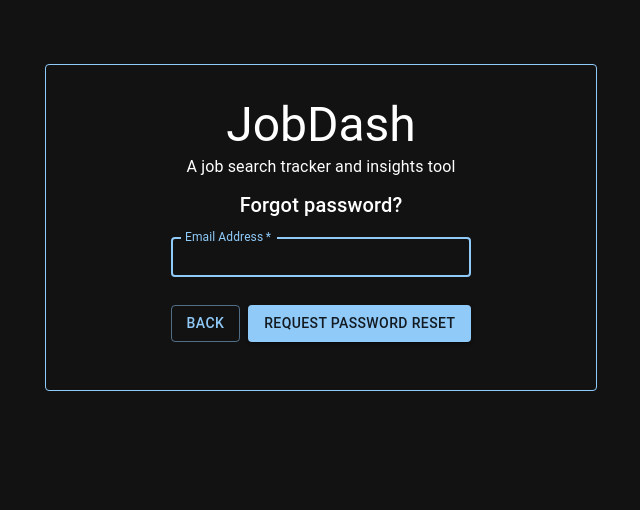
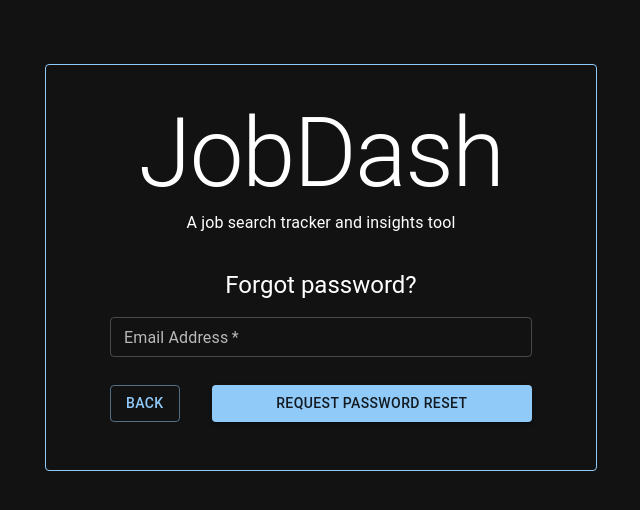
Before and after one commit to nicole-nguyen1/jobdash, a Next.js app in the folder client/: page / in a window 1280 px wide. Both pictures are taken after a click on the link "Forgot password?". Shown: the top 510 px of the page, without its empty margins (319-959 px from the left). Built offline with nearby package versions, Linux system fonts and the light colour scheme.

Commit message:
email validation, error status, confirmation message for forgot pw

```diff
--- a/client/package.json
+++ b/client/package.json
@@ -14,12 +14,15 @@
     "@mui/material": "^5.15.6",
     "next": "14.1.0",
     "react": "^18",
-    "react-dom": "^18"
+    "react-dom": "^18",
+    "react-hook-form": "^7.49.3",
+    "validator": "^13.11.0"
   },
   "devDependencies": {
     "@types/node": "^20",
     "@types/react": "^18",
     "@types/react-dom": "^18",
+    "@types/validator": "^13.11.8",
     "autoprefixer": "^10.0.1",
     "eslint": "^8",
     "eslint-config-next": "14.1.0",
--- a/client/src/app/page.tsx
+++ b/client/src/app/page.tsx
@@ -49,7 +49,7 @@ export default function Home() {
 					}}
 				>
 					<Box sx={{ textAlign: "center" }}>
-						<Typography variant="h3">JobDash</Typography>
+						<Typography variant="h1">JobDash</Typography>
 						<Typography variant="subtitle1">
 							A job search tracker and insights tool
 						</Typography>
--- a/client/src/components/ForgotPassword.tsx
+++ b/client/src/components/ForgotPassword.tsx
@@ -1,23 +1,65 @@
 import { AuthFormType } from "@/app/page";
 import { Box, Typography, TextField, Button, Grid } from "@mui/material";
-import React, { Dispatch, SetStateAction } from "react";
+import React, { Dispatch, SetStateAction, useCallback, useState } from "react";
+import validator from "validator";
 
 type Props = {
 	setAuthFormType: Dispatch<SetStateAction<AuthFormType>>;
 };
 
 export default function ForgotPassword({ setAuthFormType }: Props) {
+	const [email, setEmail] = useState<string>("");
+	const [error, setError] = useState<string | null>(null);
+	const [showEmailSentMessage, setShowEmailSentMessage] =
+		useState<boolean>(false);
+
+	const onSubmit = (e: React.SyntheticEvent) => {
+		const isEmailValid = validator.isEmail(email);
+		if (isEmailValid) {
+			setError(null);
+			setShowEmailSentMessage(true);
+		} else {
+			setError("Invalid email address");
+		}
+
+		e.preventDefault();
+	};
+
+	const onChange = useCallback(
+		(e: React.SyntheticEvent) => {
+			if (showEmailSentMessage) {
+				setShowEmailSentMessage(false);
+			}
+			setError(null);
+			setEmail((e.target as HTMLInputElement).value);
+		},
+		[showEmailSentMessage]
+	);
+
 	return (
 		<Box
 			sx={{
-				marginTop: "8px",
+				marginTop: 4,
 				display: "flex",
 				flexDirection: "column",
 				alignItems: "center",
+				width: "100%",
 			}}
 		>
-			<Typography variant="h6">Forgot password?</Typography>
-			<Box component="form" onSubmit={() => {}} noValidate sx={{ mt: 1 }}>
+			<Box sx={{ textAlign: "center" }}>
+				<Typography variant="h5">Forgot password?</Typography>
+				{showEmailSentMessage && (
+					<Typography variant="body2" sx={{ fontStyle: "italic", m: 2 }}>
+						If you have an email registered with us, you will receive an email
+						with a link to reset your password shortly.
+					</Typography>
+				)}
+			</Box>
+			<Box
+				component="form"
+				onSubmit={(e) => onSubmit(e)}
+				sx={{ mt: 1, width: "100%" }}
+			>
 				<TextField
 					margin="dense"
 					required
@@ -26,22 +68,29 @@ export default function ForgotPassword({ setAuthFormType }: Props) {
 					label="Email Address"
 					name="email"
 					autoComplete="email"
-					autoFocus
 					size="small"
+					onChange={(e) => onChange(e)}
+					error={error != null}
+					helperText={error}
 				/>
-				<Grid container direction="row" columnGap={1}>
-					<Grid item xs>
+				<Grid container direction="row" columns={10} columnGap={4}>
+					<Grid item columns={2}>
 						<Button
-							type="submit"
 							variant="outlined"
 							sx={{ mt: 3, mb: 2 }}
 							onClick={() => setAuthFormType("SIGN_IN")}
+							fullWidth
 						>
 							Back
 						</Button>
 					</Grid>
-					<Grid item>
-						<Button type="submit" variant="contained" sx={{ mt: 3, mb: 2 }}>
+					<Grid item xs columns={4}>
+						<Button
+							type="submit"
+							variant="contained"
+							fullWidth
+							sx={{ mt: 3, mb: 2 }}
+						>
 							Request password reset
 						</Button>
 					</Grid>
--- a/client/src/components/SignIn.tsx
+++ b/client/src/components/SignIn.tsx
@@ -20,13 +20,13 @@ export default function SignIn({ setAuthFormType }: Props) {
 	return (
 		<Box
 			sx={{
-				marginTop: "8px",
+				marginTop: 4,
 				display: "flex",
 				flexDirection: "column",
 				alignItems: "center",
 			}}
 		>
-			<Typography variant="h6">Sign in</Typography>
+			<Typography variant="h5">Sign in</Typography>
 			<Box component="form" onSubmit={() => {}} noValidate sx={{ mt: 1 }}>
 				<TextField
 					margin="dense"
@@ -36,7 +36,6 @@ export default function SignIn({ setAuthFormType }: Props) {
 					label="Email Address"
 					name="email"
 					autoComplete="email"
-					autoFocus
 					size="small"
 				/>
 				<TextField
--- a/client/src/components/SignUp.tsx
+++ b/client/src/components/SignUp.tsx
@@ -20,13 +20,13 @@ export default function SignUp({ setAuthFormType }: Props) {
 	return (
 		<Box
 			sx={{
-				marginTop: "8px",
+				marginTop: 4,
 				display: "flex",
 				flexDirection: "column",
 				alignItems: "center",
 			}}
 		>
-			<Typography variant="h6">Sign up</Typography>
+			<Typography variant="h5">Sign up</Typography>
 			<Box component="form" noValidate onSubmit={() => {}} sx={{ mt: 1 }}>
 				<Grid container spacing={2}>
 					<Grid item xs={12} sm={6}>
@@ -37,7 +37,6 @@ export default function SignUp({ setAuthFormType }: Props) {
 							fullWidth
 							id="firstName"
 							label="First Name"
-							autoFocus
 							size="small"
 						/>
 					</Grid>
```
Also changed, not shown: 1 other file (tests, documents, lock files or other folders).
